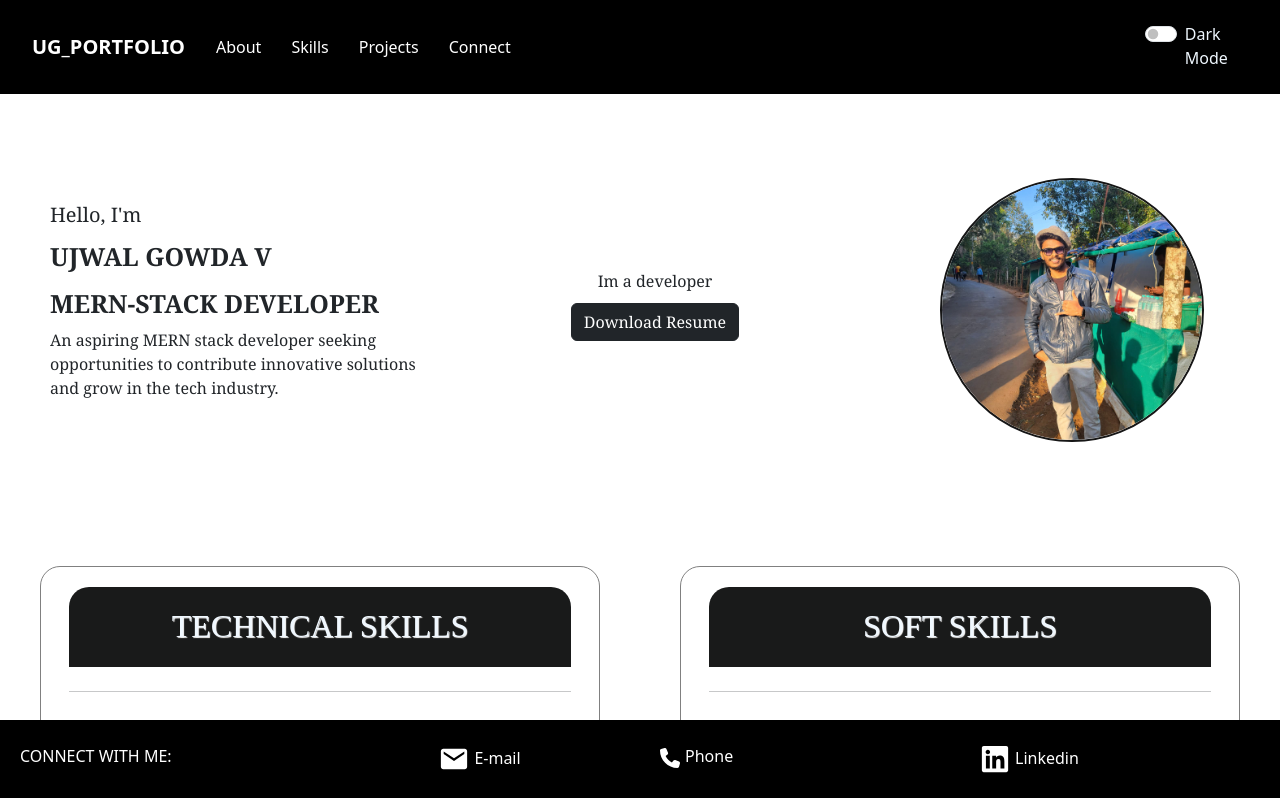
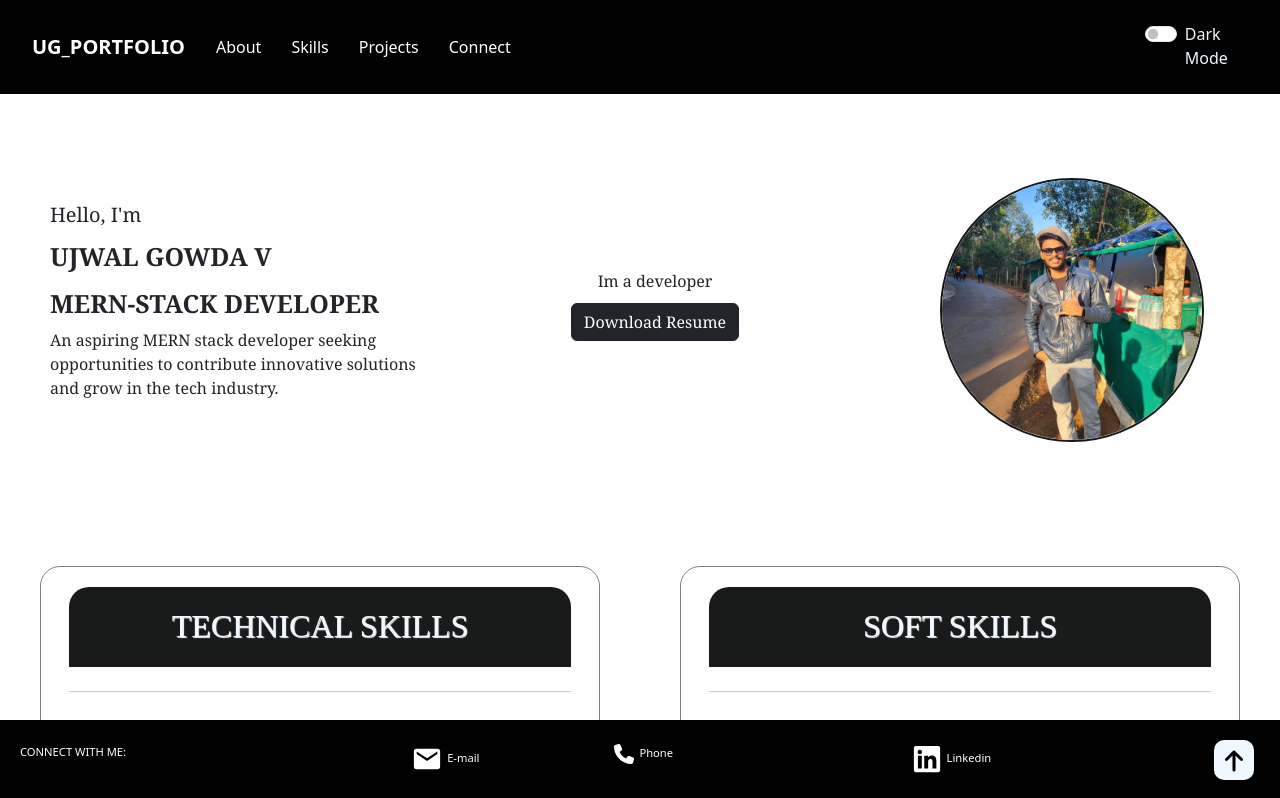
Before and after one commit to Ujwal-GV/portfolio-ug, a React (Create React App) app: page / in a window 1280 px wide. Shown: the top 798 px of the page. Built offline with nearby package versions, Linux system fonts and the light colour scheme.

Commit message:
app.css changes

```diff
--- a/src/App.css
+++ b/src/App.css
@@ -521,6 +521,7 @@ hr{
 
 .nav-footer > .box{
   margin: 0;
+  font-size: 70%;
   display: inline-block;
 }
 
@@ -529,9 +530,26 @@ hr{
   text-decoration: none;
 }
 
+#arrow{
+  height: 5vh;
+  font-size: 100%;
+  display: flex;
+  justify-content: center;
+  align-items: center;
+  background-color: aliceblue;
+  width: 5vh;
+  margin: 2%;
+  border-radius: 10px;
+}
+
 @media (max-width:1000px){
   .mySelf{
     flex-direction: column;
+  }
+
+  .navbar-toggler-icon{
+    color: white;
+    outline: 2px solid white;
   }
 
   .cards{
--- a/src/components/Connect.js
+++ b/src/components/Connect.js
@@ -1,6 +1,6 @@
 import React from 'react';
 import { IoMdMail} from "react-icons/io";
-import { FaPhone } from "react-icons/fa6";
+import { FaPhone, FaArrowUp } from "react-icons/fa6";
 import { FaLinkedin } from "react-icons/fa";
 
 export default function Connect() {
@@ -10,6 +10,7 @@ export default function Connect() {
       <div className="box"><a href="mailto:ujwalgowda2002v@gmail.com"><IoMdMail style={{color: "white", width: "30px", height: "30px", marginRight: "5px"}} />E-mail</a></div>
       <div className="box"><a href="tel:+91 7483262684"><FaPhone style={{color: "white", width: "20px", height: "20px", marginRight: "5px"}} />Phone</a></div>
       <div className="box"><a href="https://www.linkedin.com/in/ujwal-gowda-v-5ba277276" rel="noreferrer" target='_blank'><FaLinkedin style={{color: "white", width: "30px", height: "30px", marginRight: "5px"}} />Linkedin</a></div>
+      <div className="box" id="arrow"><a href="#navigation"><FaArrowUp  style={{color: "black", fontWeight: "bolder", fontSize: "3vh"}} /></a> </div>
     </div>
   )
 }
--- a/src/components/Navi.js
+++ b/src/components/Navi.js
@@ -20,7 +20,7 @@ export default function Navigation(props) {
   // }, [])
 
   return (
-    <Navbar expand="lg" className="nav" data-bs-theme={props.mode} >
+    <Navbar expand="lg" className="nav" data-bs-theme={props.mode} id="navigation">
       <Container className="cont">
         <Navbar.Brand className="title"><b>{props.title}</b></Navbar.Brand>
         <Navbar.Toggle aria-controls="basic-navbar-nav" />
```
